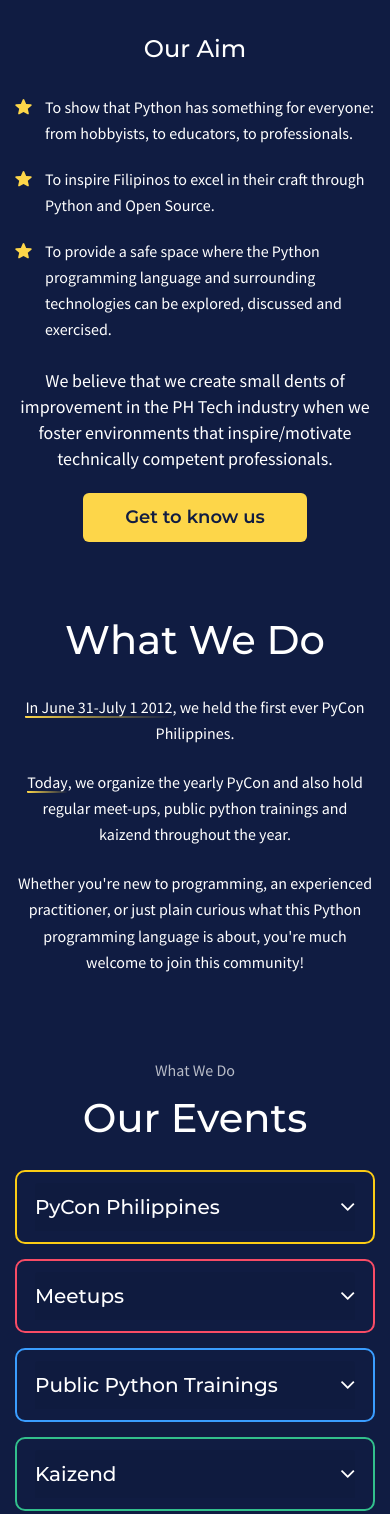
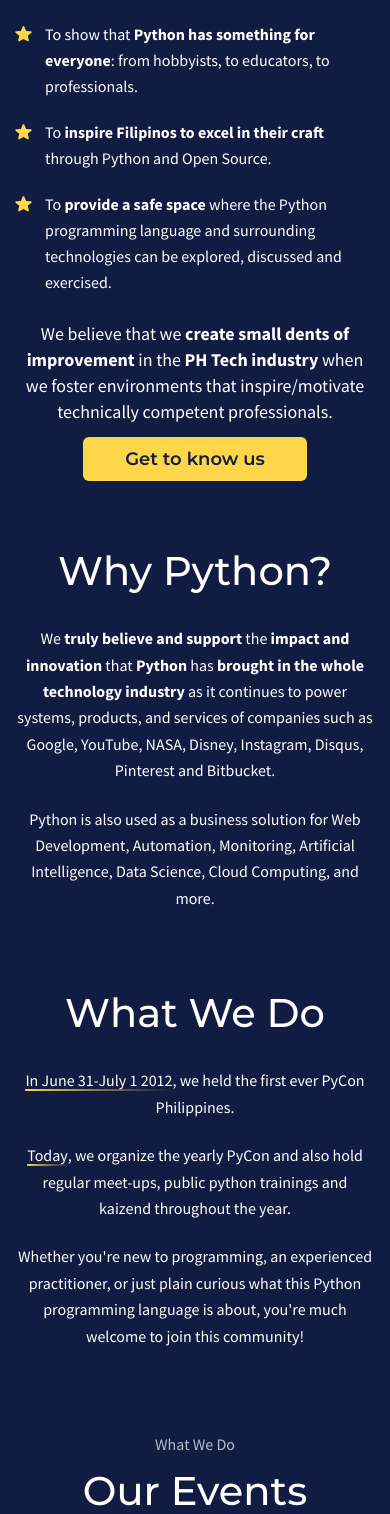
Before and after one commit to pythonph/pythonph, a Django app: template landing/templates/landing/index.html in a window 390 px wide. Shown: the part 1054-2568 px from the top of the page. Run offline with Django 3.2, Linux system fonts and the light colour scheme; the template is opened without the code that fills it, so the values that code supplies are empty; some libraries are stand-ins or nearby versions.

Commit message:
Update code of conduct

```diff
--- /dev/null
+++ b/landing/templates/landing/code_of_conduct.html
@@ -0,0 +1,56 @@
+<div
+  class="bg-blue-3 md:bg-image-6 bg-cover bg-no-repeat overflow-hidden lg:h-448"
+>
+  <div
+    class="
+      w-full
+      h-full
+      top-0
+      text-white
+      pt-52
+      md:px-0 md:py-70
+      max-w-855
+      mx-auto
+    "
+    data-aos="py-slide"
+  >
+    <h2 class="text-center mb-28 capitalize font-montserrat text-40">
+      Code of Conduct
+    </h2>
+    <div>
+      <div class="text-center md:mb-30 px-15">
+        <p>
+          We value the participation of each member of the Python community and
+          want all members to have an enjoyable and fulfilling experience.
+          Accordingly, all members are expected to show respect and courtesy to
+          other members at all PythonPH events, whether officially sponsored by
+          Python.PH or not.
+        </p>
+        <p>
+          To make clear what is expected, all delegates/attendees, speakers,
+          exhibitors, organizers, and volunteers at any PythonPH event are
+          required to conform to the following
+          <a
+            class="text-yellow text-16 no-underline hover:opacity-70"
+            href="https://www.python.org/psf/conduct/"
+            >Code of Conduct</a
+          >.
+        </p>
+
+
+        <p><strong>Contact Information</strong></p>
+
+        <p>
+          If you believe that someone is violating the code of conduct, or have
+          any other concerns, please contact a member of the PythonPH Code of
+          Conduct workgroup immediately. They can be reached by emailing
+          <a
+            class="text-yellow text-16 no-underline hover:opacity-70"
+            href="mailto:board@python.ph"
+            >board@python.ph</a
+          >
+        </p>
+      </div>
+    </div>
+  </div>
+</div>
--- a/landing/templates/landing/index.html
+++ b/landing/templates/landing/index.html
@@ -40,7 +40,7 @@
 					<ul class="list-none m-0 h-full pt-112 md:py-0 md:flex">
 						<li class="mb-21 md:mb-0">
 							<a
-								href="/"
+								href="https://pycon.python.ph/"
 								class="text-24 md:text-16 text-yellow no-underline hover:text-yellow"
 								>PyCon Philippines</a
 							>
@@ -88,17 +88,17 @@
 					<p
 						class="text-white text-18 text-center px-25 md:text-left md:px-0 mb-23 md:mb-36"
 					>
-						PythonPH is a non-stock, non-profit, volunteer-run
+						PythonPH is a non-stock, non-profit, <strong>volunteer-run</strong>
 						organization dedicated to support and facilitate the
 						growth of the community of Python programmers in the
 						Philippines.
 					</p>
 
-					<button
+					<!-- <button
 						class="capitalize bg-yellow text-blue text-18 rounded-md border-none px-38 md:px-46 py-11 font-montserrat mb-50 md:mb-0 font-semibold"
 					>
 						Learn More
-					</button>
+					</button> -->
 				</div>
 
 				{% include "landing/gallery1.html" %}
@@ -200,8 +200,8 @@
 									data-aos="py-slide"
 									data-aos-delay="200"
 								>
-									To show that Python has something for
-									everyone: from hobbyists, to educators, to
+									To show that <strong>Python has something for
+									everyone</strong>: from hobbyists, to educators, to
 									professionals.
 								</li>
 								<li
@@ -209,7 +209,7 @@
 									data-aos="py-slide"
 									data-aos-delay="250"
 								>
-									To inspire Filipinos to excel in their craft
+									To <strong>inspire Filipinos to excel in their craft</strong>
 									through Python and Open Source.
 								</li>
 								<li
@@ -217,7 +217,7 @@
 									data-aos="py-slide"
 									data-aos-delay="300"
 								>
-									To provide a safe space where the Python
+									To <strong>provide a safe space</strong> where the Python
 									programming language and surrounding
 									technologies can be explored, discussed and
 									exercised.
@@ -231,18 +231,48 @@
 							data-aos-offset="100"
 							data-aos-delay="150"
 						>
-							We believe that we create small dents of improvement
-							in the PH Tech industry when we foster environments
+							We believe that we <strong>create small dents of improvement</strong>
+							in the <strong>PH Tech industry</strong> when we foster environments
 							that inspire/motivate technically competent
 							professionals.
 						</p>
-						<button
+						<a
 							class="bg-yellow text-blue text-18 rounded-md border-none px-42 md:px-46 py-11 font-montserrat font-semibold"
 							data-aos="py-slide"
 							data-aos-delay="200"
+							href="mailto:info@python.ph"
 						>
 							Get to know us
-						</button>
+						</a>
+					</div>
+				</div>
+			</div>
+		</div>
+
+		<div
+			class="bg-blue md:bg-image-3 bg-top md:bg-left-top bg-no-repeat 2xl:bg-repeat xl:bg-contain overflow-hidden"
+		>
+			<div
+				class="w-full px-15 lg:px-0 max-w-855 mx-auto text-white py-24 md:py-88"
+			>
+				<div class="text-center mb-30">
+					<h2
+						class="capitalize font-montserrat text-40 mb-30"
+						data-aos="py-slide"
+						data-aos-delay="150"
+					>
+						Why Python?
+					</h2>
+					<div>
+						<p data-aos="py-slide" data-aos-delay="200">
+							We <strong>truly believe and support</strong> the <strong>impact and innovation</strong> that <strong>Python</strong> has
+							<strong>brought in the whole technology industry</strong> as it continues to power systems, products, and services of companies such
+							as Google, YouTube, NASA, Disney, Instagram, Disqus, Pinterest and Bitbucket.
+						</p>
+						<p data-aos="py-slide" data-aos-delay="250">
+							Python is also used as a business solution for Web Development, Automation, Monitoring,
+							Artificial Intelligence, Data Science, Cloud Computing, and more.
+						</p>
 					</div>
 				</div>
 			</div>
```
Also changed, not shown: other parts of landing/templates/landing/index.html (+1 -47 lines).
